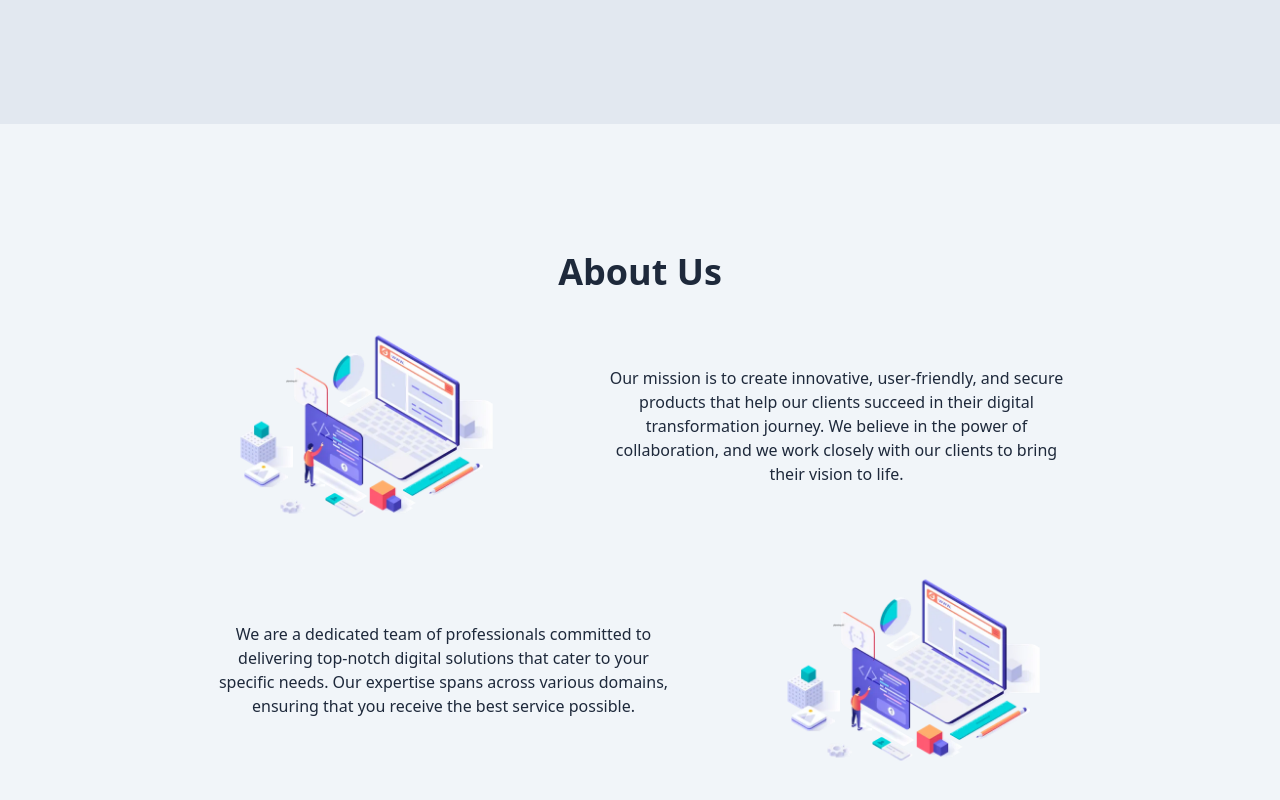
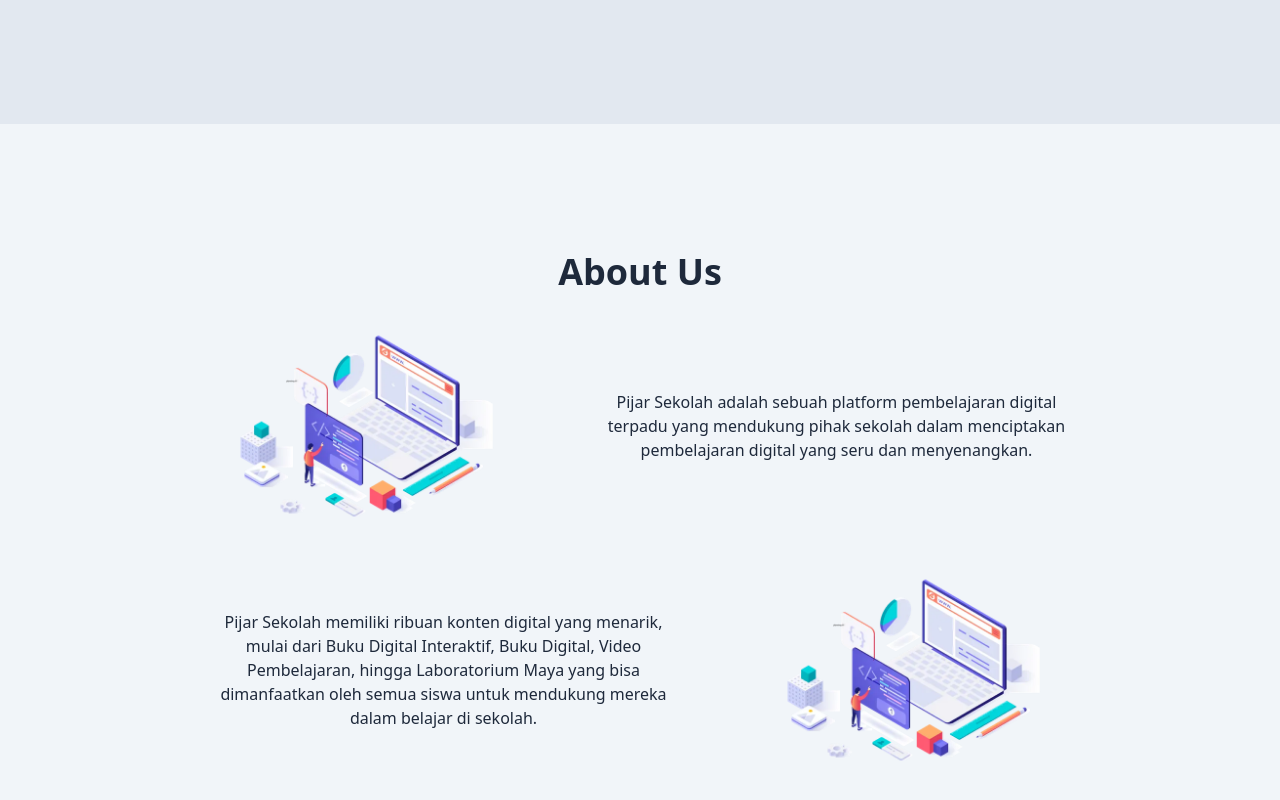
Before and after one commit to aryaprims/landing-page, a React (Vite) app: page / in a window 1280 px wide. Shown: the part 460-1260 px from the top of the page. Built offline with nearby package versions, Linux system fonts and the light colour scheme.

Commit message:
About us

```diff
--- a/src/components/About.tsx
+++ b/src/components/About.tsx
@@ -9,21 +9,17 @@
           </div>
           <div className='lg:w-1/2 text-center'>
             <p>
-              Our mission is to create innovative, user-friendly, and secure
-              products that help our clients succeed in their digital
-              transformation journey. We believe in the power of collaboration,
-              and we work closely with our clients to bring their vision to
-              life.
+            Pijar Sekolah adalah sebuah platform pembelajaran digital terpadu yang
+            mendukung pihak sekolah dalam menciptakan pembelajaran digital yang seru dan menyenangkan.
             </p>
           </div>
         </div>
         <div className='lg:w-3/4 lg:mx-auto flex flex-col-reverse gap-4 lg:flex-row items-center justify-around'>
           <div className='lg:w-1/2 text-center'>
             <p>
-              We are a dedicated team of professionals committed to delivering
-              top-notch digital solutions that cater to your specific needs. Our
-              expertise spans across various domains, ensuring that you receive
-              the best service possible.
+            Pijar Sekolah memiliki ribuan konten digital yang menarik, mulai dari Buku Digital Interaktif,
+            Buku Digital, Video Pembelajaran, hingga Laboratorium Maya yang bisa dimanfaatkan oleh semua siswa
+            untuk mendukung mereka dalam belajar di sekolah.
             </p>
           </div>
           <div className='lg:w-1/3'>
```
